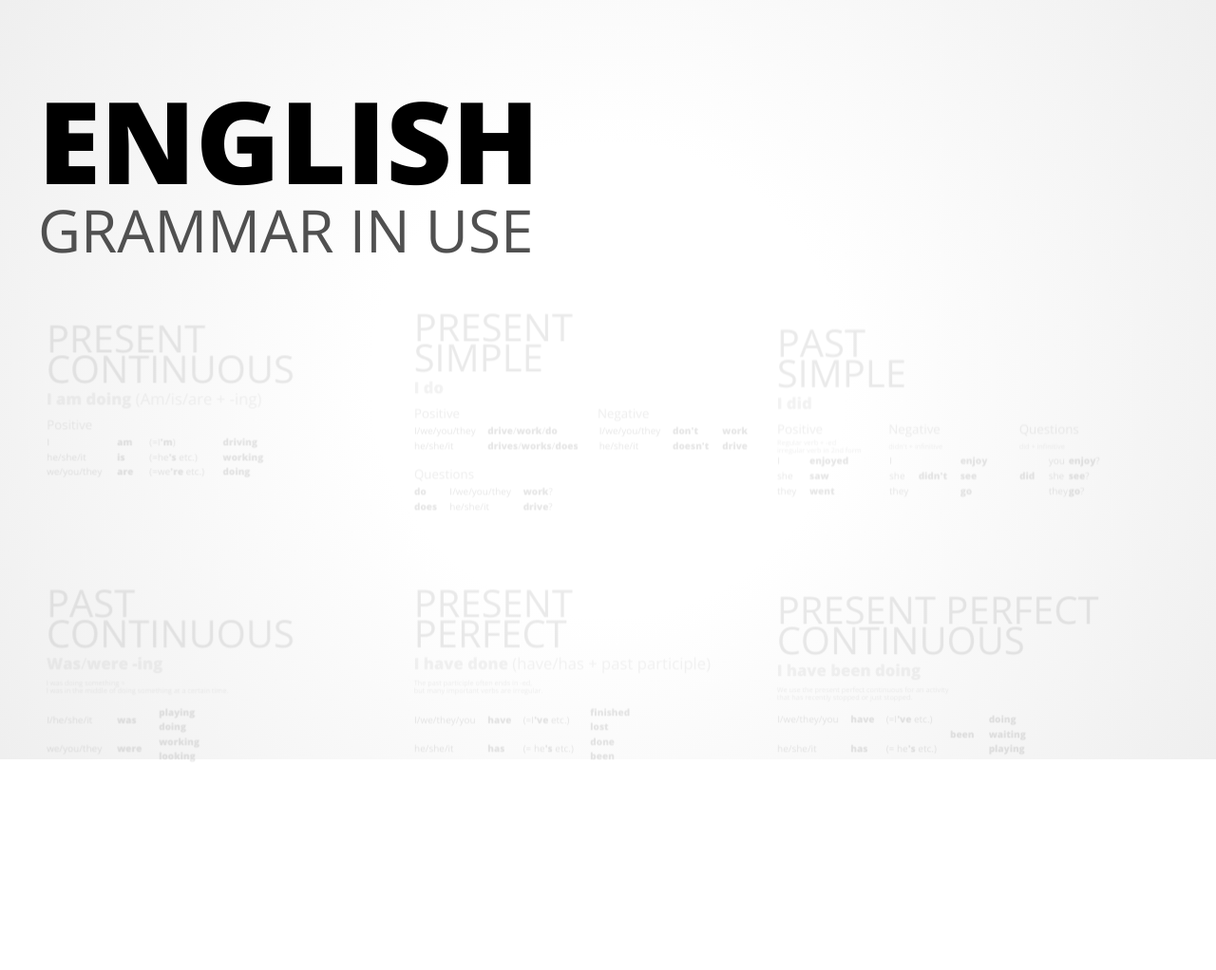
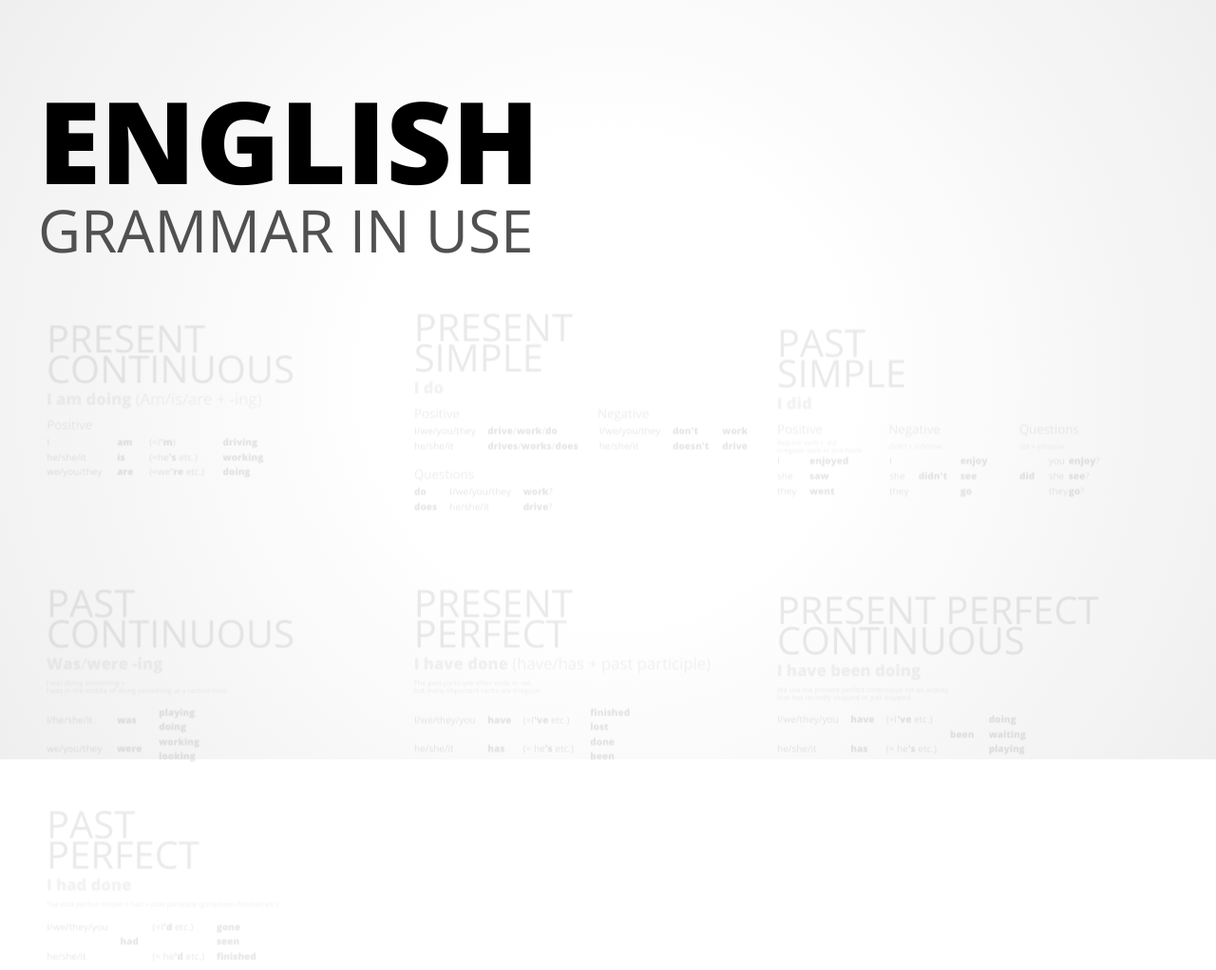
Before and after one commit to natacodes/english-tenses, a plain HTML site: page index.html in a window 1280 px wide. Shown: the whole page at 95% size. Before the commit the page ends 810 px from the top, so only its background shows below. Drawn offline with nearby package versions, Linux system fonts and the light colour scheme.

Commit message:
Add block past perfect

```diff
--- a/css/style.css
+++ b/css/style.css
@@ -202,3 +202,15 @@ body { font-family: 'Open Sans', sans-serif; line-height: .8; font-size: 45px; }
     width: 120px;
 }
 /* Present perfect continuous tab ends */
+
+/* Past perfect tab starts */
+.tab7-col1 {
+    width: 230px;
+}
+.tab7-col2 {
+    width: 100px;
+}
+.tab7-col3 {
+    width: 200px;
+}
+/* Past perfect tab ends */
--- a/index.html
+++ b/index.html
@@ -276,6 +276,42 @@
 		</div>
 	<!-- Present perfect continuous ends -->
 
+	<!-- Past perfect starts -->
+		<div class="step" data-x="-960" data-y="3000" data-scale="1.5">
+			<div class="title-third">Past<br />perfect</div>
+			<div class="title-fourth">
+				<span>I had done</span>
+			</div>
+			<div class="text-style-three">
+				The past perfect simple is had + past participle (gone/seen/finished etc.)
+			</div>
+			<br />
+
+			<div class="text-style-one">
+				<table>
+					<tr>
+						<td class="tab7-col1">I/we/they/you</td>
+						<td></td>
+						<td class="tab7-col3">(=I<span>'d</span> etc.)</td>
+						<td><span>gone</span></td>
+					</tr>
+					<tr>
+						<td></td>
+						<td class="tab7-col2"><span>had</span></td>
+						<td></td>
+						<td><span>seen</span></td>
+					</tr>
+					<tr>
+						<td>he/she/it</td>
+						<td></td>
+						<td>(= he<span>'d</span> etc.)</td>
+						<td><span>finished</span></td>
+					</tr>
+				</table>
+			</div>
+		</div>
+	<!-- Past perfect ends -->
+
 
 	</div>
 
```
